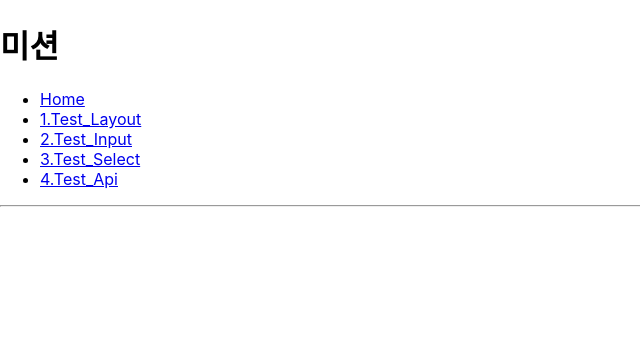
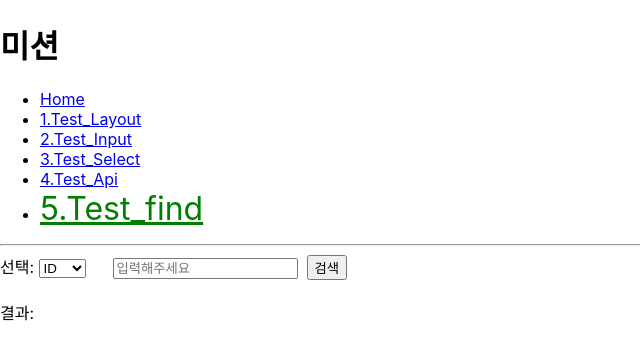
Before and after one commit to leedh909/React_test, a React (Create React App) app: page /Test_find in a window 1280 px wide. Shown: the top 360 px of the page, without its empty margins (0-640 px from the left). Built offline with nearby package versions, Linux system fonts and the light colour scheme; no server answers.

Commit message:
검색 후 값 가져오기

```diff
--- a/src/Components/MessionMenu.js
+++ b/src/Components/MessionMenu.js
@@ -35,6 +35,11 @@ const MessionMenu = () => {
             4.Test_Api
           </NavLink>
         </li>
+        <li>
+          <NavLink exact to="/Test_find" activeStyle={activeStyle}>
+            5.Test_find
+          </NavLink>
+        </li>
       </ul>
       <hr />
     </div>
--- a/src/Test_All.js
+++ b/src/Test_All.js
@@ -6,6 +6,7 @@ import MessionMenu from './Components/MessionMenu';
 import Test_Input from './Test_Input';
 import Test_Api from './Test_Api';
 import Test_Layout from './Test_Layout';
+import Test_find from './Test_find';
 
 class Test_All extends React.Component {
   render() {
@@ -18,6 +19,7 @@ class Test_All extends React.Component {
         <Route exact path="/Test_Input" component={Test_Input} />
         <Route exact path="/Test_Select" component={Test_Select} />
         <Route exact path="/Test_Api" component={Test_Api} />
+        <Route exact path="/Test_find" component={Test_find} />
       </div>
     );
   }
--- /dev/null
+++ b/src/Test_find.js
@@ -0,0 +1,113 @@
+import React from 'react';
+
+class Test_find extends React.Component {
+  constructor(props) {
+    super(props);
+    this.state = {
+      items: [],
+      select_v: 'ID',
+      result: '',
+      input_v: '',
+    };
+  }
+
+  componentWillMount() {
+    fetch('https://jsonplaceholder.typicode.com/posts')
+      .then((res) => res.json())
+      .then((data) =>
+        this.setState({
+          items: data,
+        })
+      );
+  }
+
+  //검색 목록 값 변경
+  selectChange = (e) => {
+    this.setState({
+      select_v: e.target.value,
+    });
+  };
+
+  //검색 값 변경
+  inputChange = (e) => {
+    this.setState({
+      input_v: e.target.value,
+    });
+  };
+  //결과 값 변경
+  resultChange = (e) => {
+    this.setState({
+      result: e.target.value,
+    });
+  };
+  //검색버튼 클릭시 이벤트 작성
+  select_click = (e) => {
+    //items를 확인해서 있을경우 없을경우
+
+    if (this.state.select_v === 'ID') {
+      console.log(this.state.result);
+      for (let i = 0; i < this.state.items.length; i++) {
+        if (
+          this.state.items[i].id.toString() === this.state.input_v.toString()
+        ) {
+          setTimeout(() => {
+            this.setState({
+              result:
+                this.state.items[i].id + ' / ' + this.state.items[i].title,
+            });
+          }, 0);
+        }
+        console.log(this.state.result);
+      }
+      if (this.state.result === '') {
+        this.setState({
+          result: '검색하신 값이 없습니다.',
+        });
+      }
+    } else {
+      for (let i = 0; i < this.state.items.length; i++) {
+        if (this.state.items[i].title === this.state.input_v) {
+          this.setState({
+            result: this.state.items[i].id + ' / ' + this.state.items[i].title,
+          });
+        }
+      }
+      if (this.state.result === '') {
+        this.setState({
+          result: '검색하신 값이 없습니다.',
+        });
+      }
+    }
+  };
+
+  render() {
+    return (
+      <div>
+        <label>선택: </label>
+        <select
+          id="post"
+          value={this.state.select_v}
+          onChange={this.selectChange}
+        >
+          <option value="ID">ID</option>
+          <option value="Title">Title</option>
+        </select>
+        &nbsp;&nbsp;&nbsp;&nbsp;&nbsp;&nbsp;
+        <input
+          type="text"
+          placeholder="입력해주세요"
+          onChange={this.inputChange}
+          id="in_v"
+        ></input>
+        &nbsp;&nbsp;
+        <button type="button" onClick={this.select_click}>
+          검색
+        </button>
+        <br />
+        <br />
+        <div>결과: {this.state.result}</div>
+      </div>
+    );
+  }
+}
+export default Test_find;
```
Also changed, not shown: 1 other file (tests, documents, lock files or other folders).
